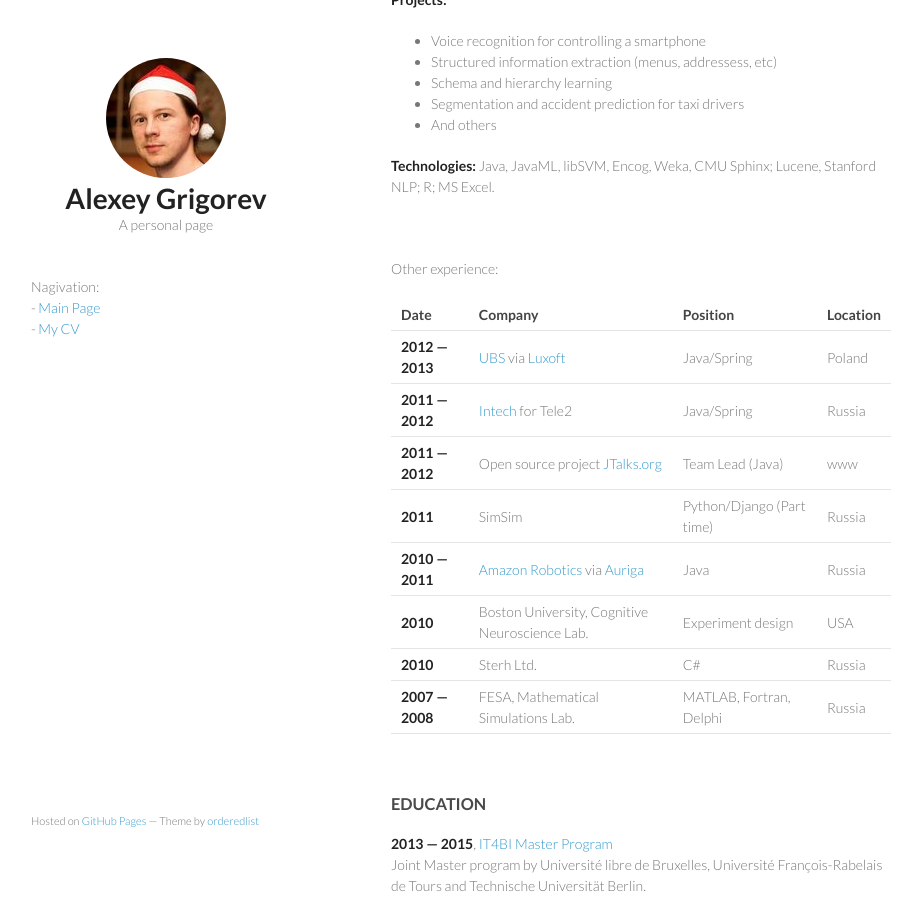
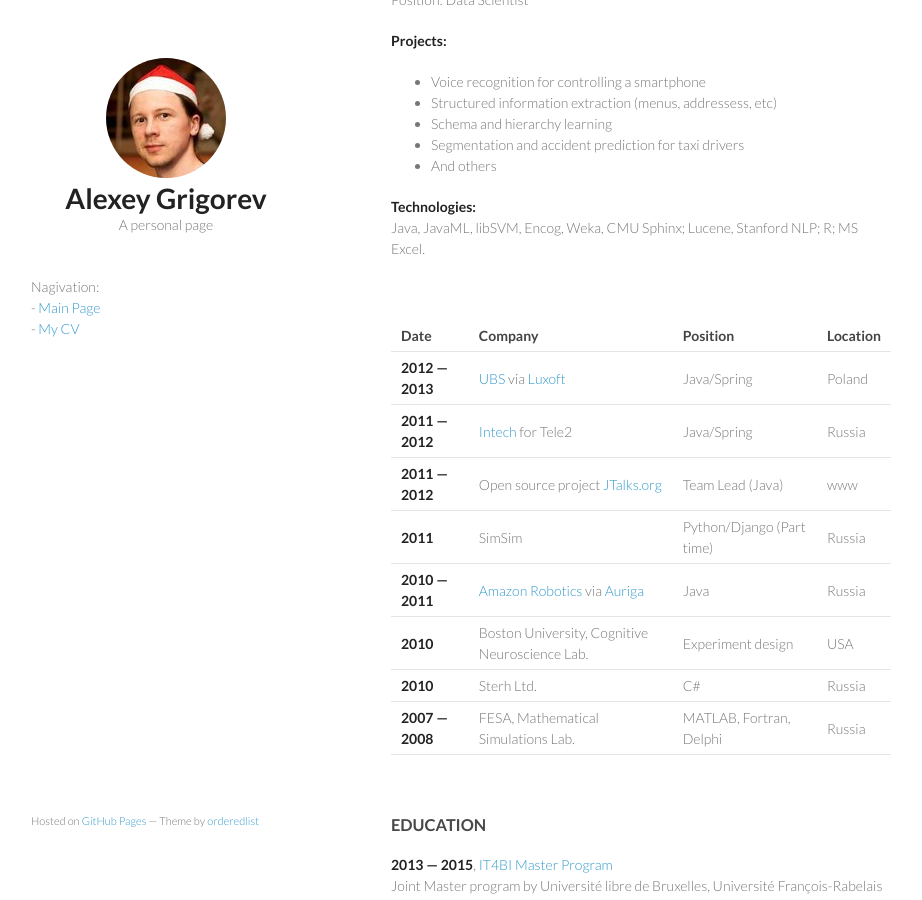
Before and after one commit to alexeygrigorev/alexeygrigorev.github.io, a Jekyll site: the page built from cv.md, in a window 1280 px wide and 900 px high, scrolled down 1141 px. Shown: the whole window, without its empty margins (179-1101 px from the left). Built offline with Jekyll 4.4.1, drawn with Linux system fonts in a browser that asks for light colours.

Commit message:
Update cv.md

```diff
--- a/cv.md
+++ b/cv.md
@@ -24,6 +24,7 @@ A data scientist with strong technical skills in software engineering and experi
 - Java and JVM (Spring, Maven, JUnit)
 - Python (numpy, sklearn)
 
+&nbsp;
 
 ### PROFESSIONAL EXPERIENCE
 
@@ -32,6 +33,7 @@ A data scientist with strong technical skills in software engineering and experi
 Position: Data Scientist<br/>
 
 <strong>Projects:</strong>
+
 - Terms suggestion for a given topic
 - Optimization of a web site link structure
 - Compound term extraction
@@ -53,7 +55,6 @@ Implementing Apache Mahout DSL for distributed Linear Algebra on top of Apache F
 Scala, Java; Apache Mahout, Apache Flink, Apache Spark<br/>
 
 
-
 &nbsp;
 
 <strong>08.2013 &mdash; 12.2014</strong><br/>
@@ -61,18 +62,18 @@ Scala, Java; Apache Mahout, Apache Flink, Apache Spark<br/>
 Position: Data Scientist<br/>
 
 <strong>Projects:</strong>
+
 - Voice recognition for controlling a smartphone
 - Structured information extraction (menus, addressess, etc)
 - Schema and hierarchy learning
 - Segmentation and accident prediction for taxi drivers
 - And others
 
-<strong>Technologies:</strong>
+<strong>Technologies:</strong><br/>
 Java, JavaML, libSVM, Encog, Weka, CMU Sphinx; Lucene, Stanford NLP; R; MS Excel.
 
 &nbsp;
 
-Other experience:
 
 <table>
   <tr>
@@ -151,6 +152,7 @@ Degree work: "Commodity Circulation Process in Sterh Ltd."<br/>
 Department: Foreign Languages<br/>
 Specialization: English<br/>
 
+
 **Independent coursework highlights:**
 
 - [Algorithms: Design and Analysis, Part 1, coursera](https://www.coursera.org/course/algo) (2013)
```
